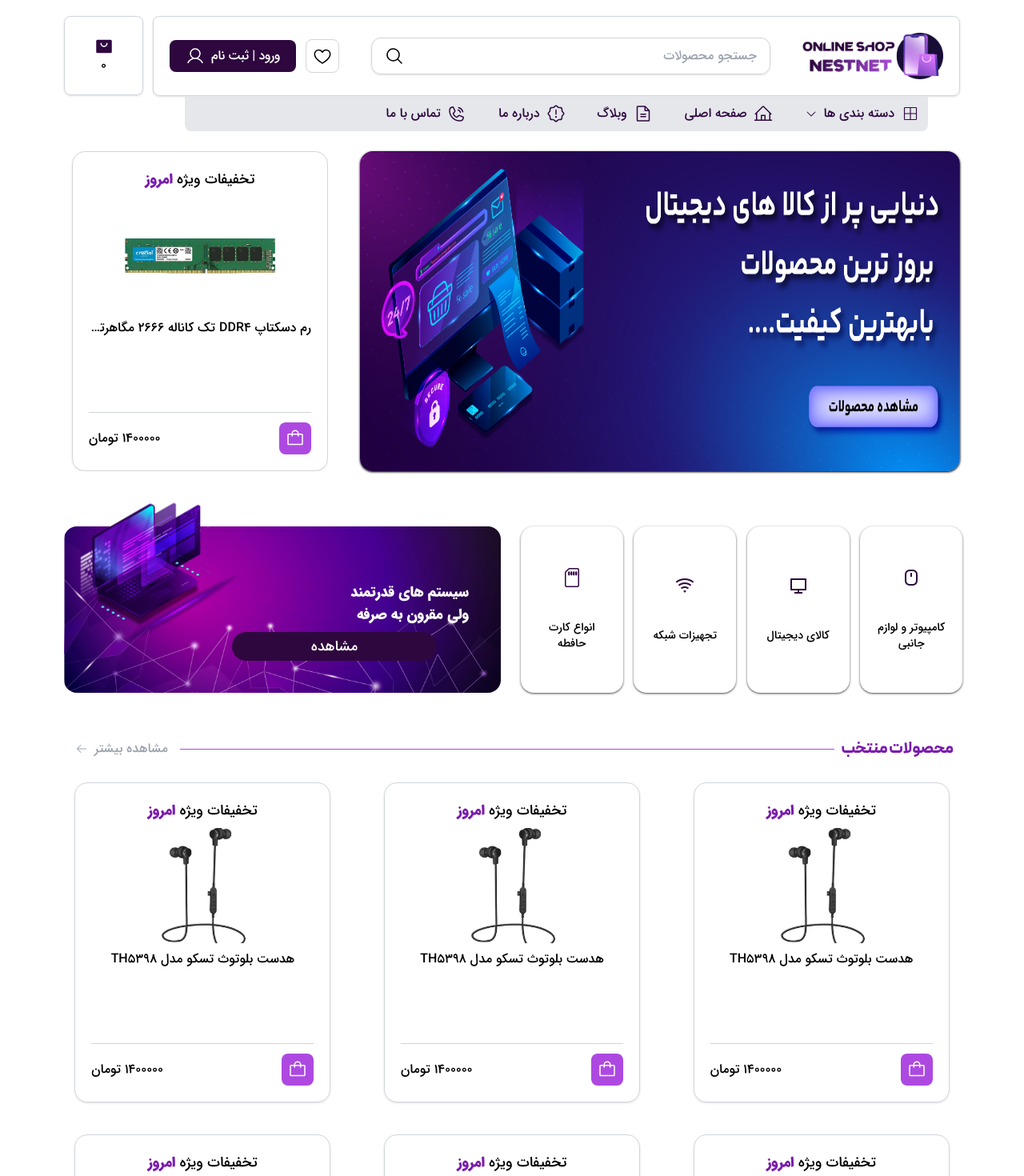
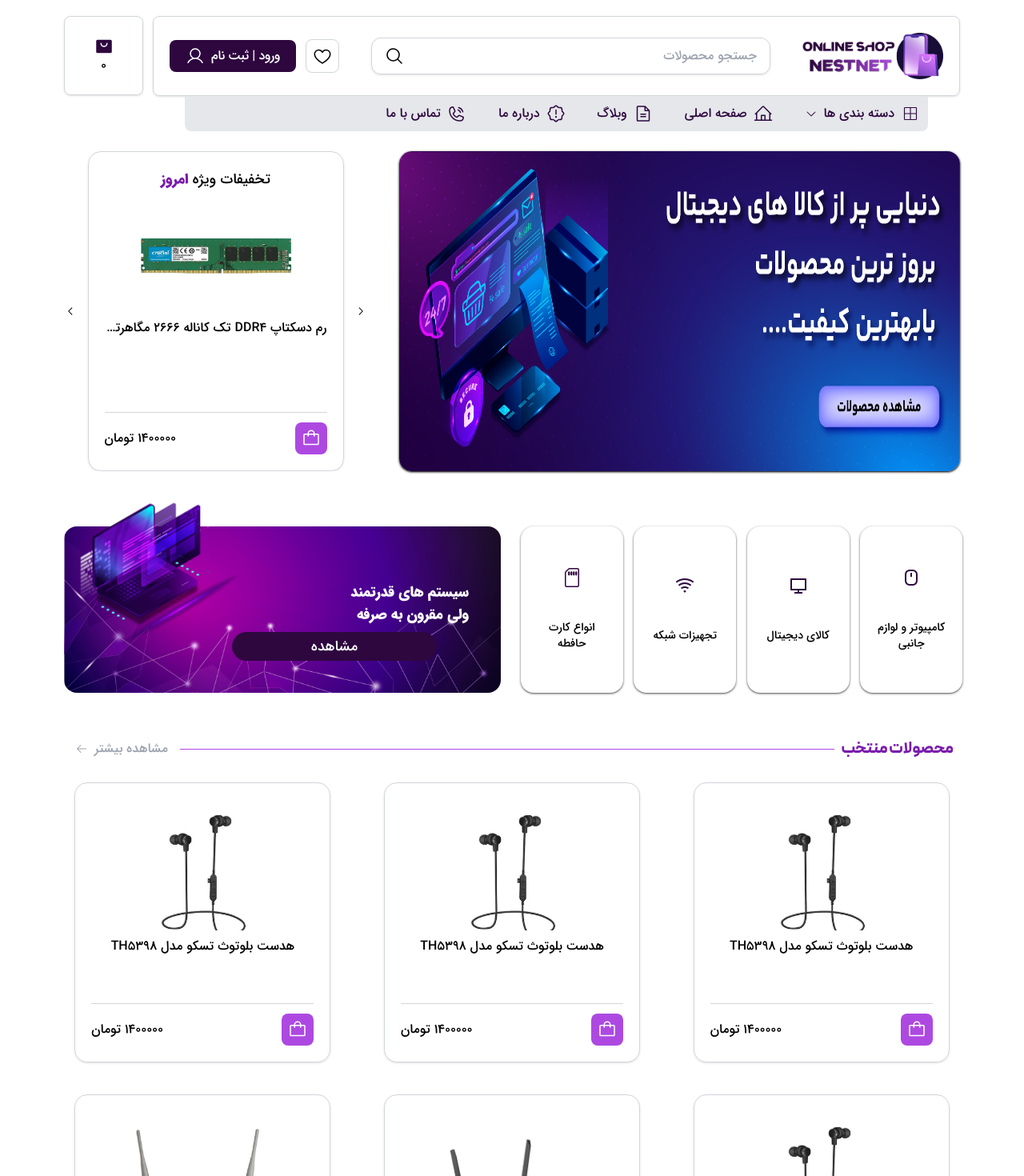
Before and after one commit to amir2002-js/nestnet-shop, a React (Vite) app: page / in a window 1280 px wide. Shown: the top 1470 px of the page at 80% size. Built offline with nearby package versions, Linux system fonts and the light colour scheme.

Commit message:
upDate carousel and Header

```diff
--- a/package.json
+++ b/package.json
@@ -10,6 +10,7 @@
     "preview": "vite preview"
   },
   "dependencies": {
+    "prettier": "^3.3.3",
     "react": "^18.3.1",
     "react-dom": "^18.3.1",
     "react-icons": "^5.3.0",
--- a/src/Components/Affinity/Cart/Cart.jsx
+++ b/src/Components/Affinity/Cart/Cart.jsx
@@ -1,17 +1,22 @@
 import {PiBag} from "react-icons/pi";
 
-function Cart({url , name , price }) {
+function Cart({url , name , price , discount}) {
+
     return (
-
-        <div className={`flex flex-col h-[400px] justify-between items-center w-80 border border-gray-300 p-5 rounded-2xl gap-4 shadow`}>
+        <div className={`flex flex-col ${discount ? "h-[400px]" : "h-[350px]"} justify-between items-center w-80 max-sm:w-72 mx-auto border border-gray-300 p-5 rounded-2xl gap-4 shadow`}>
             <div className={`flex flex-col items-center gap-2`}>
 
-            <p className={`text-lg`}>
-                 تخفیفات ویژه<span className={`text-primaryLight font-sansBold`}> امروز</span>
-            </p>
+                {
+                    discount?
+                        <p className={`text-lg`}>
+                            تخفیفات ویژه<span className={`text-primaryLight font-sansBold`}> امروز</span>
+                        </p>
+                        :
+                        null
+                }
 
             {/*img*/}
-            <img src={url} className={`w-48`}/>
+            <img src={url} className={`w-48 ${discount? "" : "mt-5"}`}/>
 
             {/*product Names*/}
             <p className={`line-clamp-1`}>
--- a/src/Components/Affinity/Header/CartGroup.jsx
+++ b/src/Components/Affinity/Header/CartGroup.jsx
@@ -1,7 +1,7 @@
 function CartGroup({dataFiltered}) { //گرفتن داده فیلتر شده
 
     return (
-        <button className={`flex justify-center items-center gap-5 rounded-2xl border w-80 h-24 px-5 shadow`}>
+        <button className={`flex justify-center items-center gap-5 rounded-2xl border w-80 h-24 px-5 max-lg:w-72 shadow`}>
             <div>
                 <img src={dataFiltered.url} alt={"product img"} className={`w-32`}/>
             </div>
--- a/src/Components/Affinity/Header/Groups.jsx
+++ b/src/Components/Affinity/Header/Groups.jsx
@@ -3,10 +3,14 @@ import {useState} from "react";
 import CartGroup from "./CartGroup.jsx";
 
 function Groups({disPlay}) {
+    // typeNumber
     const [activeGroup, setActiveGroup] = useState(1);
+
+    // all data
     const [products, setProducts] = useState(data);
+
     return (
-        <div className={`z-30 p-8 absolute ${disPlay? "" : "hidden"} flex items-start justify-evenly mx-auto text-black left-0 right-0 h-[350px] container top-[10.35rem] rounded border bg-white border-primaryLight shadow shadow-black/60`}>
+        <div className={`z-30 p-8 max-lg:p-4 absolute ${disPlay? "" : "hidden"} flex items-start justify-evenly text-black left-0 right-0 h-[350px] container max-w-maxWidth top-[10.35rem] rounded-3xl border bg-white border-primaryLight shadow shadow-black/60`}>
 
             {/*نمایش دسته ها*/}
             <div className={`flex flex-col items-start justify-end gap-4`}>
@@ -22,16 +26,16 @@ function Groups({disPlay}) {
             </div>
 
             {/*نمایش محصولات دسته*/}
-            <div className={`grid grid-cols-3 gap-10 justify-items-center`}>
+            <div className={`grid max-1xl:grid-cols-2 1xl:grid-cols-3  grid-rows-2 gap-3 justify-items-center`}>
                 {
                     // فیلتر کردن بر اساس دسته
                     products.filter((product) =>{
+                        console.log(window.innerWidth)
                         return product.typeNumber === activeGroup;
-                    })
-                        .map((item,index) =>
-                            (<CartGroup dataFiltered={item} key={item.id}/>)
-
-                    )
+                    }).slice(0 , window.innerWidth > 1200? 6 : 4)
+                        .map(item => (
+                            <CartGroup dataFiltered={item} key={item.id}/>
+                        ))
                 }
             </div>
         </div>
--- a/src/Components/Pages/Home/Discount/Discount.jsx
+++ b/src/Components/Pages/Home/Discount/Discount.jsx
@@ -4,22 +4,34 @@ import { Swiper, SwiperSlide } from 'swiper/react';
 import 'swiper/css';
 import {dataSwiper} from "../../../Data/data.js";
 import Cart from "../../../Affinity/Cart/Cart.jsx";
+import {GoChevronLeft, GoChevronRight} from "react-icons/go";
+import {Navigation} from "swiper/modules";
 
 export default function Discount() {
     return (
-        <div className={`w-[330px] h-[410px] flex justify-center items-center`}>
+        <div className={`w-[379px] max-sm:w-[320px] h-[410px] mx-auto flex justify-center items-center`}>
+            <button className={`swiper-button-prev`}>
+                <GoChevronRight />
+            </button>
             <Swiper
+                modules={[Navigation]}
                 spaceBetween={50}
                 slidesPerView={1}
-                onSlideChange={() => console.log('slide change')}
-                onSwiper={(swiper) => console.log(swiper)}
+                navigation={{
+                    nextEl:".swiper-button-next",
+                    prevEl:".swiper-button-prev",
+                }}
+                loop={true}
             >
                 {dataSwiper.map((item) => (
                     <SwiperSlide key={item.id}>
-                        <Cart name={item.name} price={item.price} url={item.url} />
+                        <Cart name={item.name} price={item.price} url={item.url} discount={true} />
                     </SwiperSlide>
                 ))}
             </Swiper>
+            <button className={`swiper-button-next`}>
+                <GoChevronLeft />
+            </button>
         </div>
     );
 };
--- a/src/Components/Pages/Home/TopProducts/TopProducts.jsx
+++ b/src/Components/Pages/Home/TopProducts/TopProducts.jsx
@@ -17,11 +17,12 @@ function TopProducts() {
                 </button>
             </div>
 
+            {/* top products */}
             <div className={`grid grid-cols-1 md:grid-cols-2 lg:grid-cols-3 2xl:grid-cols-4 items-center justify-items-center gap-10 mt-7`}>
                 {data.filter(item => {
                     return item.rate > 4
                 }).map(item => (
-                    <Cart url={item.url} name={item.name} price={item.price}/>
+                    <Cart url={item.url} name={item.name} price={item.price} key={item.id}/>
                 ))}
             </div>
         </div>
--- a/tailwind.config.js
+++ b/tailwind.config.js
@@ -14,6 +14,7 @@ export default {
           "xmd" : "900px",
           "lg" : "1024px",
           "xl" : "1150px",
+          "1xl" : "1200px",
           "2xl" : "1436px"
       },
       container:{
```
Also changed, not shown: tsconfig.json (added, +10 -0 lines), 1 other file (tests, documents, lock files or other folders).
